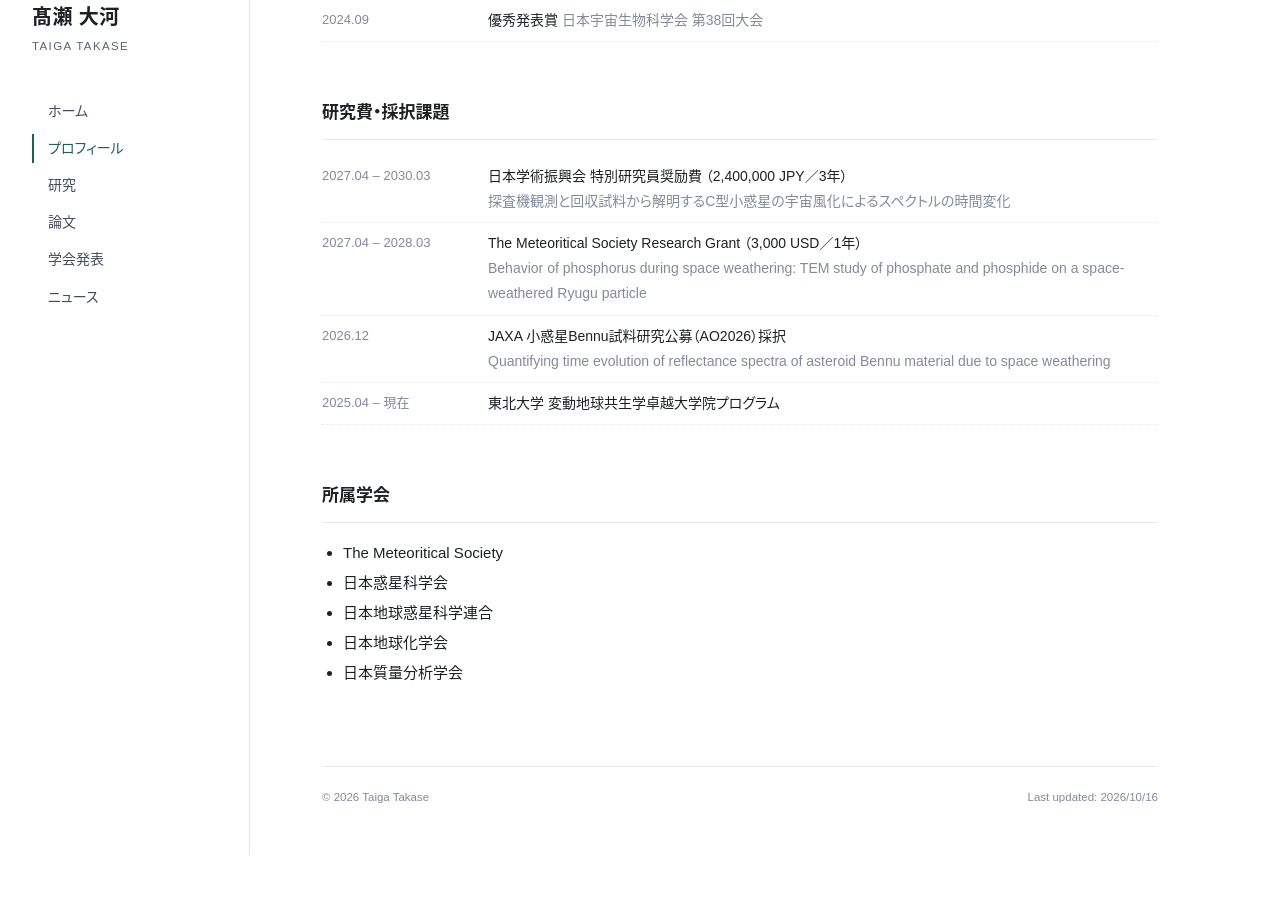
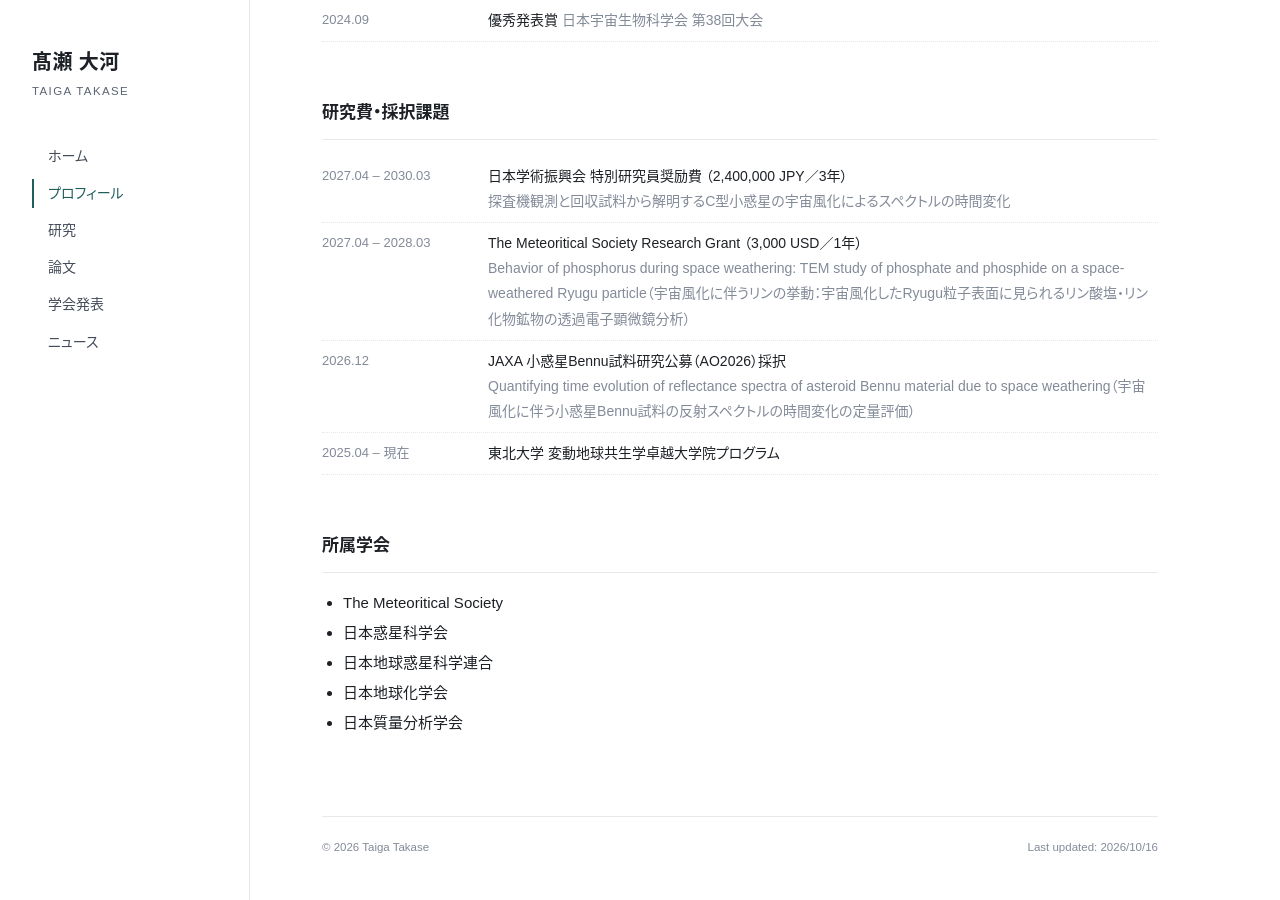
Before and after one commit to takasetaigat1/takasetaigat1.github.io, a Jekyll site: the page built from profile.html, in a window 1280 px wide and 900 px high, scrolled down 998 px. Built offline with Jekyll 4.4.1, drawn with Linux system fonts in a browser that asks for light colours; some web fonts are replaced; before the commit the page ends 1853 px from its top, so only the background shows below that.

Commit message:
JA page: Japanese titles alongside English project titles
Co-Authored-By: Claude Fable 5.1 <noreply@anthropic.com>
Claude-Session: https://claude.ai/code/session_01WJ69PvNMxXwpNZfvYmXkxj

```diff
--- a/_data/profile.yml
+++ b/_data/profile.yml
@@ -51,11 +51,13 @@ grants:
   - period: 2027.04 – 2028.03
     text: The Meteoritical Society Research Grant （3,000 USD／1年）
     text_en: The Meteoritical Society Research Grant (3,000 USD / 1 year)
-    sub: "Behavior of phosphorus during space weathering: TEM study of phosphate and phosphide on a space-weathered Ryugu particle"
+    sub: "Behavior of phosphorus during space weathering: TEM study of phosphate and phosphide on a space-weathered Ryugu particle（宇宙風化に伴うリンの挙動：宇宙風化したRyugu粒子表面に見られるリン酸塩・リン化物鉱物の透過電子顕微鏡分析）"
+    sub_en: "Behavior of phosphorus during space weathering: TEM study of phosphate and phosphide on a space-weathered Ryugu particle"
   - period: 2026.12
     text: JAXA 小惑星Bennu試料研究公募（AO2026）採択
     text_en: JAXA Announcement of Opportunity for Bennu samples (AO2026)
-    sub: "Quantifying time evolution of reflectance spectra of asteroid Bennu material due to space weathering"
+    sub: "Quantifying time evolution of reflectance spectra of asteroid Bennu material due to space weathering（宇宙風化に伴う小惑星Bennu試料の反射スペクトルの時間変化の定量評価）"
+    sub_en: "Quantifying time evolution of reflectance spectra of asteroid Bennu material due to space weathering"
   - period: 2025.04 – 現在
     period_en: 2025.04 – present
     text: 東北大学 変動地球共生学卓越大学院プログラム
```
